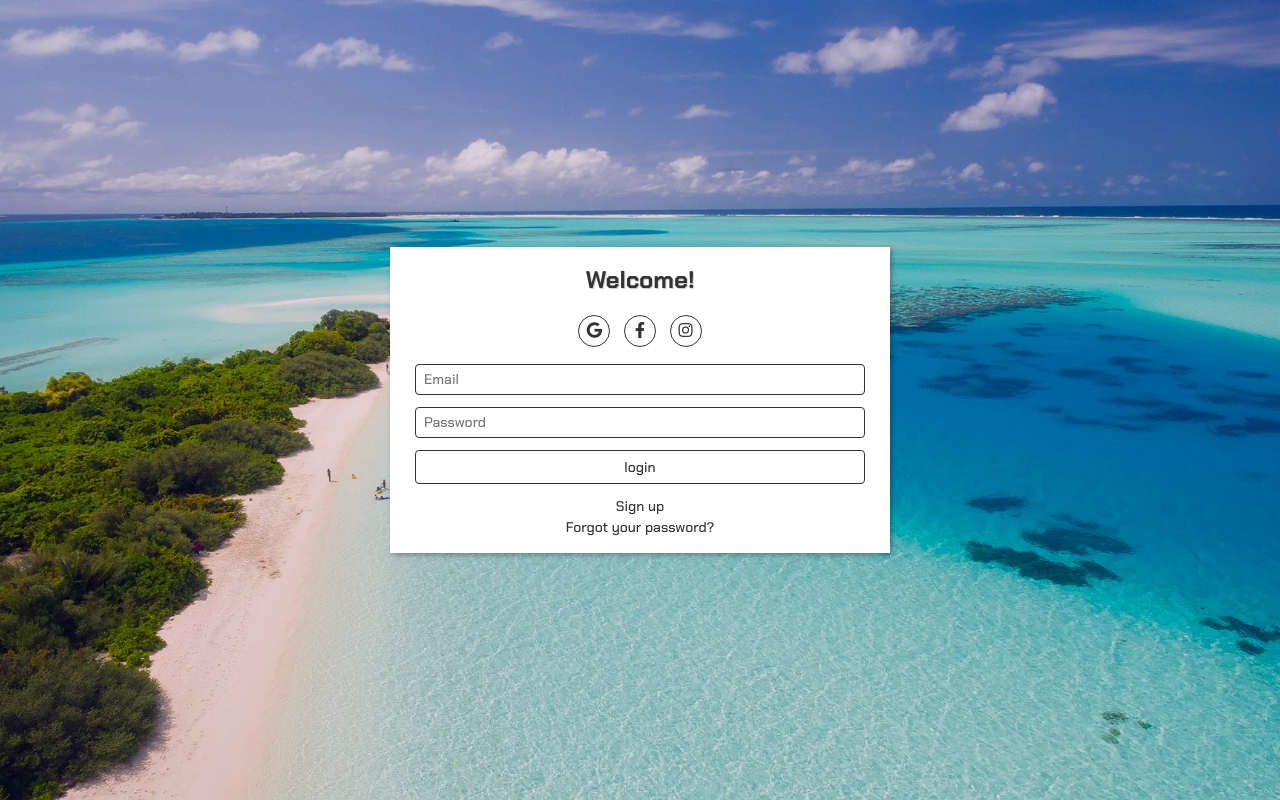
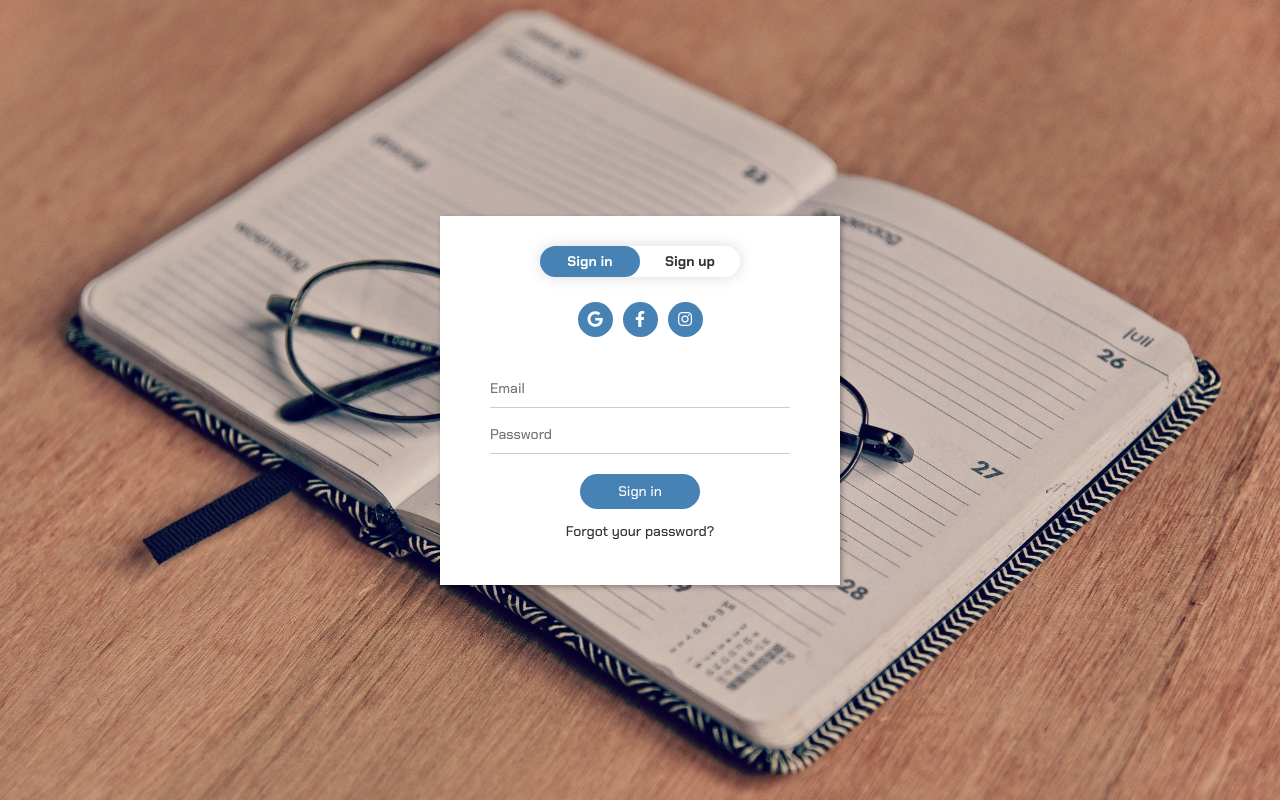
Before and after one commit to GunnKimKR/todolistapp, a plain HTML site: page pages/login.html in a window 1280 px wide. Drawn offline with Linux system fonts and the light colour scheme.

Commit message:
docs: Add toggle button click event, input form slider

```diff
--- a/assets/css/style.css
+++ b/assets/css/style.css
@@ -63,6 +63,15 @@ h1, h2, h3, h4, h5, h6 {
   font-weight: 700;
 }
 
+.blind {
+  overflow: hidden;
+  position: absolute;
+  width: 1px;
+  height: 1px;
+  margin: -1px;
+  clip: rect(0 0 0 0);
+}
+
 /* form-container */
 #form-container {
   display: flex;
@@ -70,7 +79,7 @@ h1, h2, h3, h4, h5, h6 {
   align-items: center;
   height: 100vh;
   padding: 0 6%;
-  background: url(../images/bg_login-page.jpg) 50% 50%/cover no-repeat;
+  background: url(../images/bg_login-page02.jpg) 50% 50%/cover no-repeat;
 }
 
 #form-container:after {
@@ -83,12 +92,23 @@ h1, h2, h3, h4, h5, h6 {
   content:''
 }
 
+/* form-group */
 .form-group {
+  display: flex;
+  flex-direction: column;
+  align-items: center;
+  overflow: hidden;
   position: relative;
   z-index: 10;
   width: 100%;
-  max-width: 50rem;
+  max-width: 40rem;
+  padding: 3rem 0;
   background-color: #fff;
+  box-shadow: 2px 2px 5px rgba(0,0,0,.3);
+}
+
+.form-group > :not(:first-child) {
+  margin-top: 2.5rem;
 }
 
 
@@ -102,57 +122,108 @@ h1, h2, h3, h4, h5, h6 {
 }
 
 .form-group .input-style {
-  padding: .4rem .8rem;
-  border: 1px solid #333;
-  border-radius: 4px;
+  padding: .4rem 0 .8rem;
+  border-bottom: 1px solid rgba(0, 0, 0, .2);
 }
 
 /* form-group button style */
 .form-group button {
-  width: 100%;
-  padding: .4em;
-  border: 1px solid #333;
-  border-radius: 4px;
+  width: 40%;
+  padding: .5em;
+  border-radius: 2rem;
+  background-color: steelblue;
+  color: #fff;
 }
 
+/* btn-toggle */
+.btn-toggle-box {
+  display: flex;
+  position: relative;
+  border-radius: 3.5rem;
+  box-shadow: 0 0 15px rgba(0,0,0,.15);
+}
+
+.btn-toggle-bg {
+  position: absolute;
+  top: 0;
+  left: 0;
+  z-index: -1;
+  width: 10rem;
+  height: 100%;
+  padding: .7rem 1rem;
+  border-radius: 3rem;
+  box-sizing: border-box;
+  background-color: steelblue;
+  transition: left .5s ease;
+  content:'';
+}
+
+.btn-toggle-box h2 {
+  width: 8rem;
+  padding: .5rem 1rem;
+  border-radius: 3rem;
+  text-align: center;
+  cursor: pointer;
+  transition: color .5s ease;
+}
+
+.btn-toggle-box .btn-toggle.active {
+  color: #fff;
+
+}
+
+.btn-sns-box {
+  display: flex;
+  justify-content: center;
+}
+
+.btn-sns-box a {
+  display: flex;
+  justify-content: center;
+  align-items: center;
+  width: 3.5rem;
+  height: 3.5rem;
+  margin: 0 .5rem;
+  border-radius: 50%;
+  background-color: steelblue;
+  font-size: 1.6rem;
+  color: #fff;
+}
+
+/* form-login-slider-container */
+.form-login-slider-container {
+  display: flex;
+  overflow: hidden;
+  width: 100%;
+}
 
 /* login-container */
 .login-container {
   display: flex;
   flex-direction: column;
   align-items: center;
-  padding: 1.5rem 2.5rem;
-  box-shadow: 2px 2px 5px rgba(0,0,0,.3);
+  flex-shrink: 0;
+  width: 100%;
+  padding: 0 5rem;
+  box-sizing: border-box;
+  transition: transform .5s ease;
 }
 
-.login-container > h2 {
-  font-size: 2.4rem;
-  text-shadow: 1px 1px 1px rgba(0,0,0,0.2);
+.login-container.active {
+  transform: translateX(-100%);
 }
 
-.login-container div[class^="login-form-row"] {
-  flex-grow: 1;
+.login-container .login-form-row {
   width: 100%;
   margin-top: 1.2rem;
 }
 
-.login-form-row1 {
+.login-container .login-form-row.btn-area {
+  margin-top: 2rem;
   text-align: center;
 }
 
-.login-form-row1 a {
-  display: inline-block;
-  width: 3rem;
-  height: 3rem;
-  margin: .5rem;
-  border: 1px solid #333;
-  border-radius: 50%;
-  font-size: 1.6rem;
-  line-height: 3rem;
-  text-align: center;
-}
-
-.login-form-row5 {
+.login-form-row.bottom {
   display: flex;
   flex-direction: column;
   align-items: center;
--- a/assets/js/script.js
+++ b/assets/js/script.js
@@ -1 +1,24 @@
 'use strict'
+
+
+const toggleBtnBg = document.querySelector('.btn-toggle-bg');
+const toggleBtn = document.getElementsByClassName('btn-toggle');
+const loginContainer = document.getElementsByClassName('login-container');
+
+toggleBtn[1].addEventListener('click', () => {
+    toggleBtnBg.style.left = '50%';
+    toggleBtn[0].classList.remove('active');
+    toggleBtn[1].classList.add('active');
+    for(var slide of loginContainer) {
+        slide.classList.add('active');
+    }
+});
+
+toggleBtn[0].addEventListener('click', () => {
+    toggleBtnBg.style.left = '0';
+    toggleBtn[1].classList.remove('active');
+    toggleBtn[0].classList.add('active');
+    for(var slide of loginContainer) {
+        slide.classList.remove('active');
+    }
+});
--- a/pages/login.html
+++ b/pages/login.html
@@ -14,9 +14,12 @@
   <div id="wrap">
     <main id="form-container">
       <div class="form-group">
-        <section class="login-container">
-          <h2>Welcome!</h2>
-          <div class="login-form-row1">
+        <div class="btn-toggle-box">
+          <div class="btn-toggle-bg"></div>
+          <h2 class="btn-toggle btn-signin active">Sign in</h2>
+          <h2 class="btn-toggle btn-signup">Sign up</h2>
+        </div>
+        <div class="btn-sns-box">
           <a href="#;">
             <i class="fab fa-google"></i>
           </a>
@@ -27,27 +30,48 @@
             <i class="fab fa-instagram"></i>
           </a>
         </div>
-          <div class="login-form-row2">
+        <div class="form-login-slider-container">
+          <section class="login-container">
+            <strong class="blind">Sign in</strong>
+            <div class="login-form-row">
               <div class="input-style">
                 <input type="text" placeholder="Email">
               </div>
             </div>
-          <div class="login-form-row3">
+            <div class="login-form-row">
               <div class="input-style">
                 <input type="password" placeholder="Password">
               </div>
             </div>
-          <div class="login-form-row4">
-            <button type="submit" class="btn-login">login</button>
+            <div class="login-form-row btn-area">
+              <button type="submit" class="btn-login">Sign in</button>
             </div>
-          <div class="login-form-row5">
-            <a href="#;">Sign up</a>
+            <div class="login-form-row bottom">
               <a href="#;">Forgot your password?</a>
             </div>
           </section>
-        <section class="join-container" style="display: none">
-          <h2>join</h2>
+          <section class="login-container">
+            <strong class="blind">Sign up</strong>
+            <div class="login-form-row">
+              <div class="input-style">
+                <input type="text" placeholder="User name">
+              </div>
+            </div>
+            <div class="login-form-row">
+              <div class="input-style">
+                <input type="text" placeholder="Email">
+              </div>
+            </div>
+            <div class="login-form-row">
+              <div class="input-style">
+                <input type="password" placeholder="Password">
+              </div>
+            </div>
+            <div class="login-form-row btn-area">
+              <button type="submit" class="btn-login">Sign up</button>
+            </div>
           </section>
+        </div>
       </div>
     </main>
   </div>
```
Also changed, not shown: assets/images/bg_login-page02.jpg (added), assets/images/btn_note.png (deleted). Lines whose indentation alone changed are shown as unchanged.
